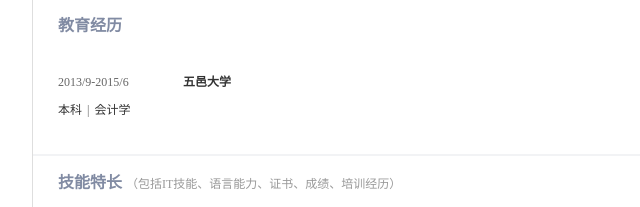
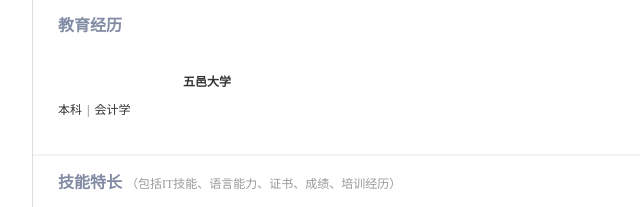
Before and after one commit to BoyzX/Shukyee..github.io, a plain HTML site: page index.html in a window 1280 px wide. Shown: the part 709-916 px from the top of the page, 241-881 px from the left. Drawn offline with Linux system fonts and the light colour scheme.

Commit message:
Update index.html

```diff
--- a/index.html
+++ b/index.html
@@ -170,7 +170,7 @@
 <tr><td class="plate1">教育经历</td></tr>
 <tr><td class="tba"><table cellspacing="0" cellpadding="0" border="0"><tr><td class="p15"><table cellspacing="0" cellpadding="0" border="0"><tbody>
 <tr>
-<td valign="top" class="time">2013/9-2015/6</td>
+<td valign="top" class="time"></td>
 <td valign="top" class="rtbox"><strong>五邑大学</strong></td>
 </tr>
 <tr><td class="tb1" colspan="2">本科<span class="p5">|</span>会计学</td></tr>
```
